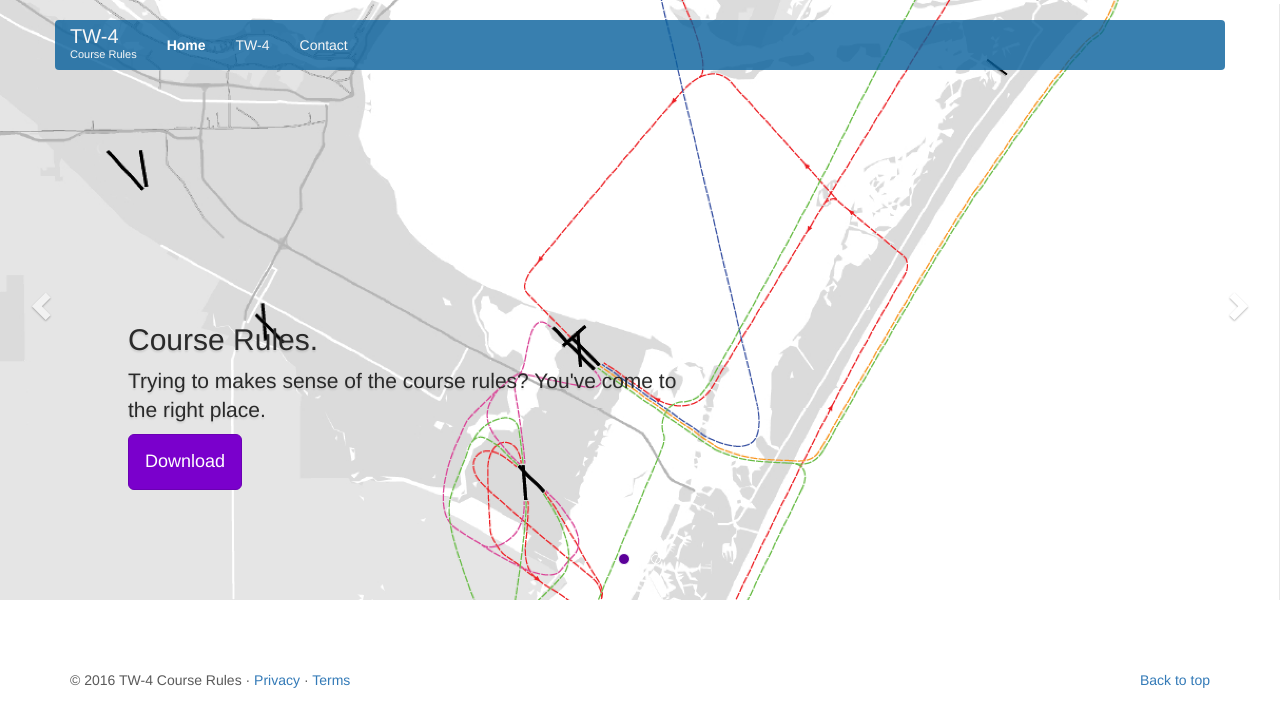
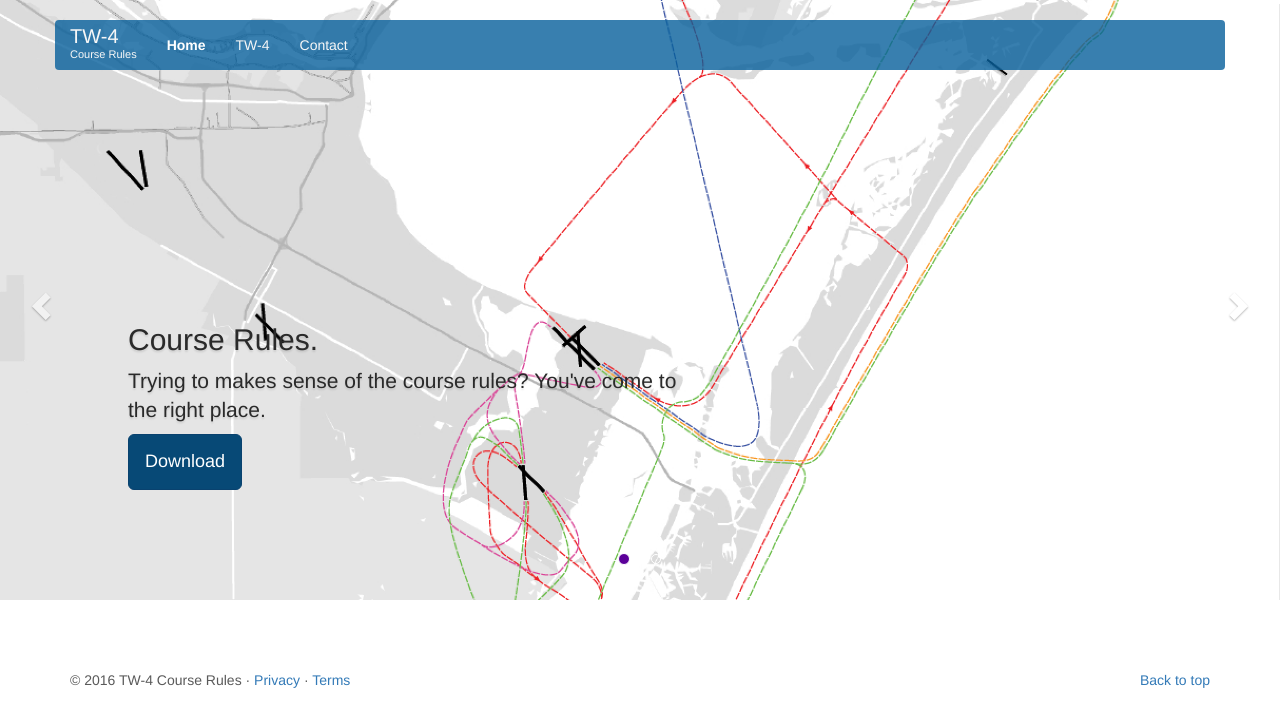
Before and after one commit to courserules/courserules.github.io, a Jekyll site: the page built from index.html, in a window 1280 px wide. Shown: the top 727 px of the page. Built offline with Jekyll 4.4.1, drawn with Linux system fonts in a browser that asks for light colours.

Commit message:
Updated button colors again

```diff
--- a/css/courserules.css
+++ b/css/courserules.css
@@ -10,8 +10,8 @@ html,body {
 
 .btn-primary {
   color: #ffffff;
-  background-color: #7A00CC;
-  border-color: #6b00b3;
+  background-color: #074976;
+  border-color: #09426F;
 }
 
 .btn-primary:hover,
```
